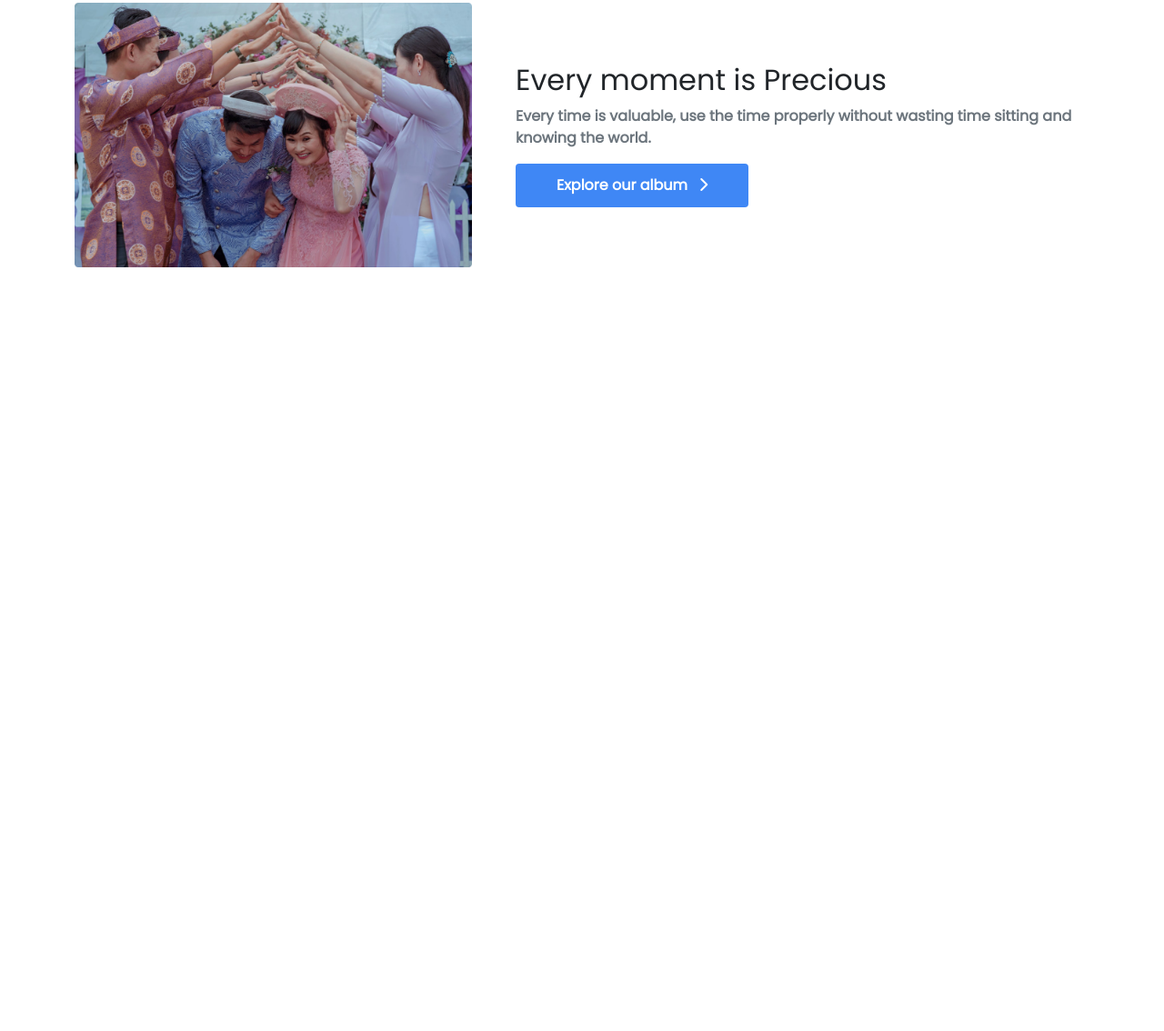
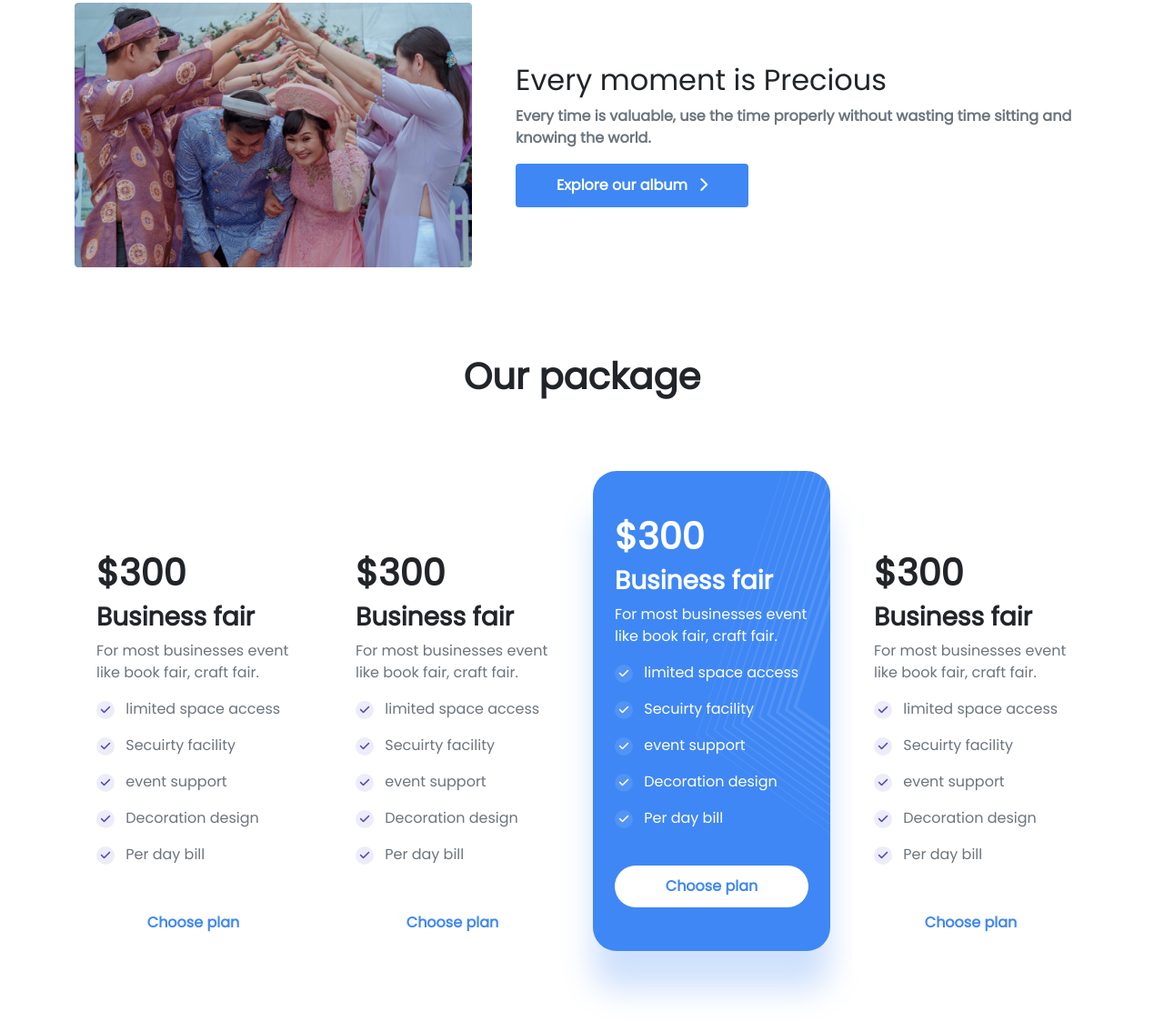
Before and after one commit to suronjit797/organic-convention-center, a plain HTML site: page index.html in a window 1280 px wide. Shown: the part 691-1825 px from the top of the page at 91% size. Before the commit the page ends 1081 px from the top, so only its background shows below. Drawn offline with nearby package versions, Linux system fonts and the light colour scheme.

Commit message:
package section

```diff
--- a/index.html
+++ b/index.html
@@ -131,6 +131,77 @@
             </div>
         </section>
 
+        <!-- package section -->
+        <section class="package container">
+            <h1 class="text-center fw-bold pb-5">Our package</h1>
+            <div class="row py-5 mt-4">
+                <div class="col-lg-3">
+                    <div class="card px-4 py-5 border-0">
+                        <h1 class="fw-bold">$300</h1>
+                        <h3 class="fw-bold">Business fair</h3>
+                        <div class="text-muted mb-4">
+                            <p>For most businesses event like book fair, craft fair.</p>
+                            <p class="package_list"><i class="fas fa-check me-2"></i> limited space access</p>
+                            <p class="package_list"><i class="fas fa-check me-2"></i> Secuirty facility</p>
+                            <p class="package_list"><i class="fas fa-check me-2"></i> event support</p>
+                            <p class="package_list"><i class="fas fa-check me-2"></i> Decoration design</p>
+                            <p class="package_list"><i class="fas fa-check me-2"></i> Per day bill</p>
+                        </div>
+
+                        <a href="#" class="text_skyBlue d-block text-center fw-bold btn btn_white rounded-pill">Choose plan</a>
+                    </div>
+                </div>
+                <div class="col-lg-3">
+                    <div class="card px-4 py-5 border-0">
+                        <h1 class="fw-bold">$300</h1>
+                        <h3 class="fw-bold">Business fair</h3>
+                        <div class="text-muted mb-4">
+                            <p>For most businesses event like book fair, craft fair.</p>
+                            <p class="package_list"><i class="fas fa-check me-2"></i> limited space access</p>
+                            <p class="package_list"><i class="fas fa-check me-2"></i> Secuirty facility</p>
+                            <p class="package_list"><i class="fas fa-check me-2"></i> event support</p>
+                            <p class="package_list"><i class="fas fa-check me-2"></i> Decoration design</p>
+                            <p class="package_list"><i class="fas fa-check me-2"></i> Per day bill</p>
+                        </div>
+
+                        <a href="#" class="text_skyBlue d-block text-center fw-bold btn btn_white rounded-pill">Choose plan</a>
+                    </div>
+                </div>
+                <div class="col-lg-3">
+                    <div class="card px-4 py-5 border-0 bg_skuBlue text-white">
+                        <h1 class="fw-bold">$300</h1>
+                        <h3 class="fw-bold">Business fair</h3>
+                        <div class="text-white mb-4">
+                            <p>For most businesses event like book fair, craft fair.</p>
+                            <p class="package_list"><i class="fas fa-check me-2"></i> limited space access</p>
+                            <p class="package_list"><i class="fas fa-check me-2"></i> Secuirty facility</p>
+                            <p class="package_list"><i class="fas fa-check me-2"></i> event support</p>
+                            <p class="package_list"><i class="fas fa-check me-2"></i> Decoration design</p>
+                            <p class="package_list"><i class="fas fa-check me-2"></i> Per day bill</p>
+                        </div>
+
+                        <a href="#" class="text_skyBlue d-block text-center fw-bold btn btn_white rounded-pill">Choose plan</a>
+                    </div>
+                </div>
+                <div class="col-lg-3">
+                    <div class="card px-4 py-5 border-0">
+                        <h1 class="fw-bold">$300</h1>
+                        <h3 class="fw-bold">Business fair</h3>
+                        <div class="text-muted mb-4">
+                            <p>For most businesses event like book fair, craft fair.</p>
+                            <p class="package_list"><i class="fas fa-check me-2"></i> limited space access</p>
+                            <p class="package_list"><i class="fas fa-check me-2"></i> Secuirty facility</p>
+                            <p class="package_list"><i class="fas fa-check me-2"></i> event support</p>
+                            <p class="package_list"><i class="fas fa-check me-2"></i> Decoration design</p>
+                            <p class="package_list"><i class="fas fa-check me-2"></i> Per day bill</p>
+                        </div>
+
+                        <a href="#" class="text_skyBlue d-block text-center fw-bold btn btn_white rounded-pill">Choose plan</a>
+                    </div>
+                </div>
+            </div>
+        </section>
+
     </main>
 
     <!-- footer -->
--- a/style.css
+++ b/style.css
@@ -12,7 +12,9 @@
 body{
     font-family: var(--poppins);
 }
-
+a, a:hover{
+    text-decoration: none;
+}
 
 .text_skyBlue{
     color: var(--primary-color);
@@ -50,3 +52,42 @@ body{
 
 
 }
+
+/* package section */
+.package .package_list i{
+    font-size: 12px;
+    background-color: rgba(82, 67, 194, 0.103693);
+    height: 20px;
+    width: 20px;
+    line-height: 20px;
+    text-align: center;
+    border-radius: 50%;
+    color: #5243C2;
+}
+
+.package .bg_skuBlue .package_list i{
+    font-size: 12px;
+    background-color: rgba(255, 255, 255, 0.103);
+    height: 20px;
+    width: 20px;
+    line-height: 20px;
+    text-align: center;
+    border-radius: 50%;
+    color: #fff;
+}
+
+.package .card{
+    border-radius: 26px;
+}
+
+.package .bg_skuBlue{
+    background-image: url(images/icons/watermark.svg);
+    background-repeat: no-repeat;
+    background-size: contain;
+    background-position: right center;
+
+}
+.package .bg_skuBlue.card{
+    box-shadow: 0px 42px 34px rgba(63, 135, 245, 0.25);
+    transform: translateY(-40px);
+}
```
Also changed, not shown: images/icons/arrow-forward-1.svg (renamed from images/icons/arrow-forward 1.svg), images/icons/menu-21.svg (renamed from images/icons/menu-2 1.svg).
